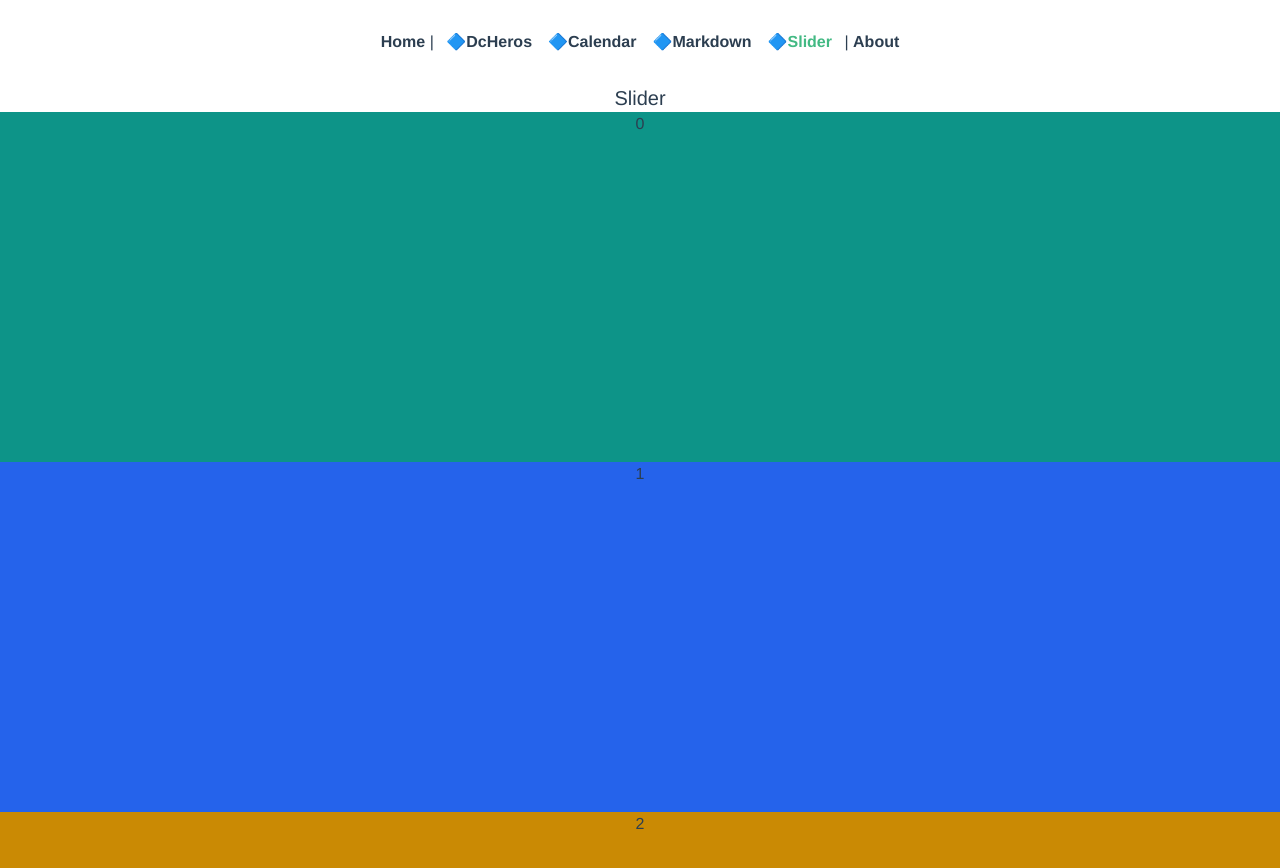
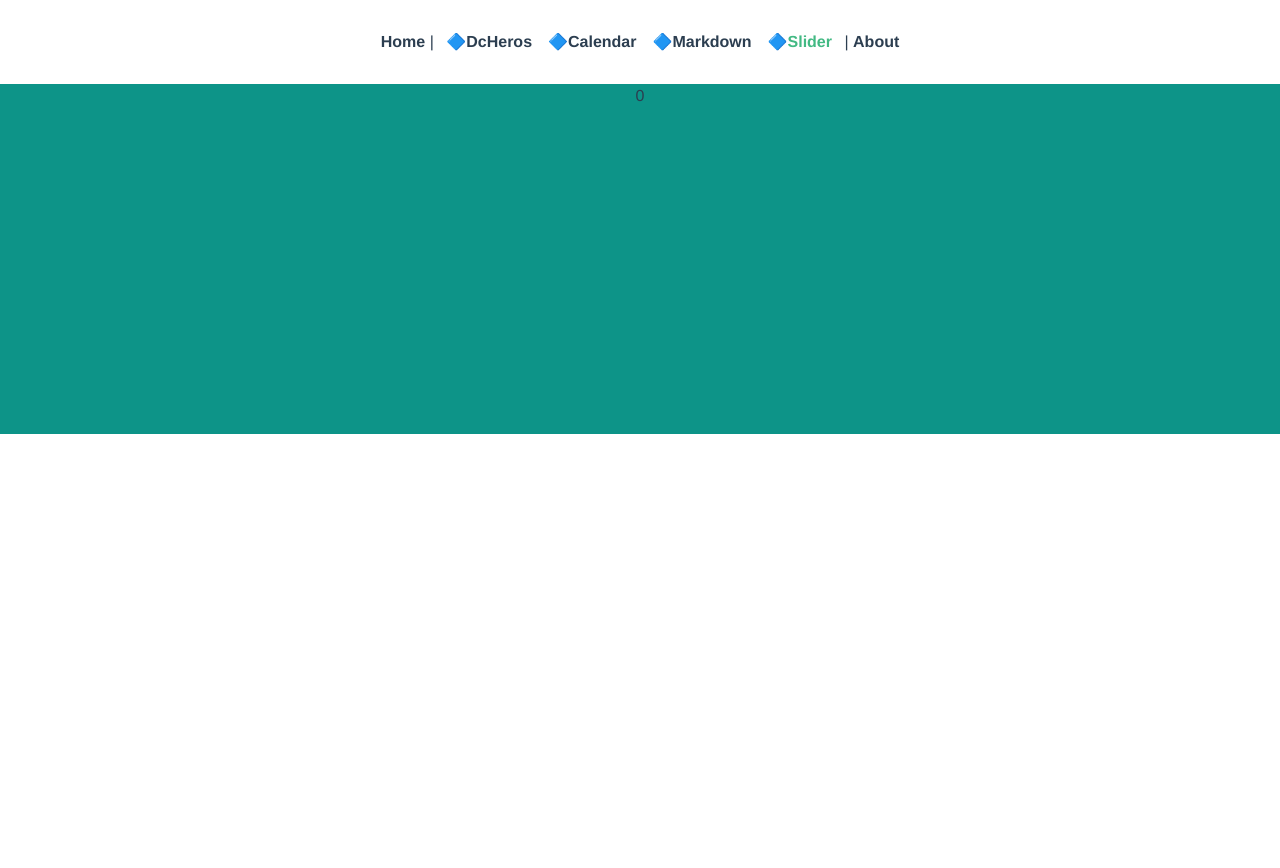
Before and after one commit to sgtao/bitfumesVue3Apps, a Vue app in the folder 11_vue-create-app/: page /slider in a window 1280 px wide. Shown: the top 868 px of the page. After the commit the page ends 800 px from the top, so only its background shows below. Built offline with nearby package versions, Linux system fonts and the light colour scheme.

Commit message:
update 11_vue-create for append transition style to Slider App

```diff
--- a/11_vue-create-app/src/views/sliderApp.vue
+++ b/11_vue-create-app/src/views/sliderApp.vue
@@ -3,35 +3,60 @@
 <template>
     <section class="flex flex-wrap w-full relative">
         <h1 class="m-auto w-full text-xl">Slider</h1>
-        <div class="w-full" v-for="(color, index) in sliders" :key="color">
-            <div
-            :class="color"
-            style="height:350px"
-            >{{ index }}</div>
+        <div class="w-full absolute" v-for="(color, index) in sliders" :key="color">
+            <transition name="fade">
+                <div v-if="index === currentSlide"
+                :class="color" style="height: 350px">{{ index }}</div>
+            </transition>
         </div>
     </section>
 </template>
 <!-- script -->
 <script>
-import { ref, reactive } from 'vue';
+import {ref, reactive, onMounted, onBeforeUnmount} from 'vue';
 export default {
     setup() {
         const currentSlide = ref(1); // 表示スライド番号
-        const sliders = reactive([ // スライドcolor
-            "bg-teal-600",
-            "bg-blue-600",
-            "bg-yellow-600",
+        const sliders = reactive([
+            // スライドcolor
+            'bg-teal-600',
+            'bg-blue-600',
+            'bg-yellow-600',
         ]);
+        const interval = ref("");
+        //
+        // define function as method
         const makeActive = (index) => {
             currentSlide.value = index;
-        }
+        };
+        //
+        // define lifecyle hooks
+        onMounted(() => {
+            interval.value = setInterval(() => {
+                currentSlide.value =
+                    currentSlide.value === 2 ? 0 :
+                    currentSlide.value += 1;
+                }, 2000);
+        });
+        onBeforeUnmount(() => {
+            clearInterval(interval.value);
+        });
         // exported variables
         return {
-            currentSlide, sliders, makeActive,
-        }
-    }
-}
+            currentSlide,
+            sliders,
+            makeActive,
+        };
+    },
+};
 </script>
 <!-- style -->
-<style></style>
+<style>
+    .fade-enter-from {
+        opacity: 0;
+    }
+    .fade-leave-to {
+        opacity: 0;
+    }
+</style>
 <!-- EOF -->
```
